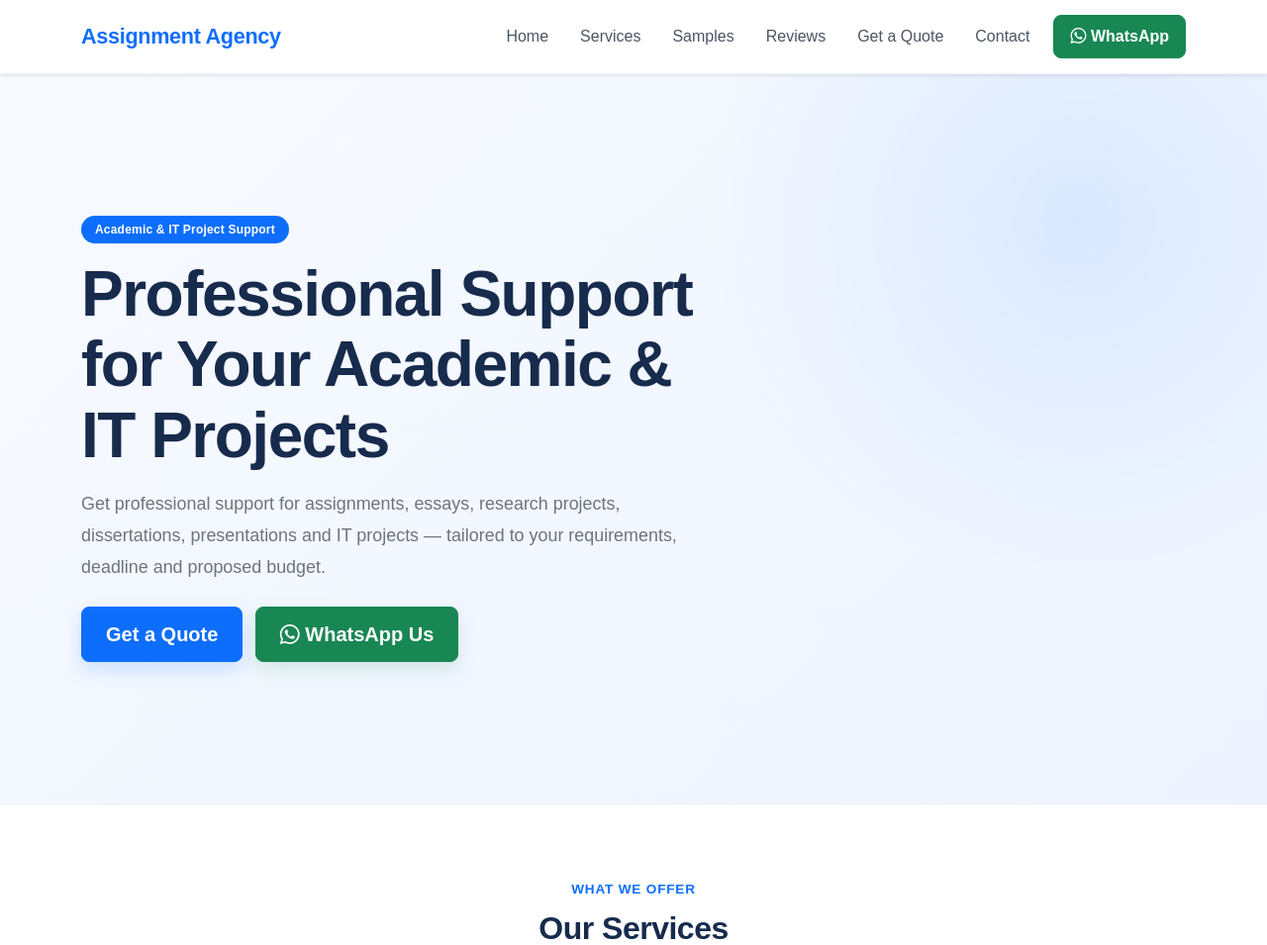
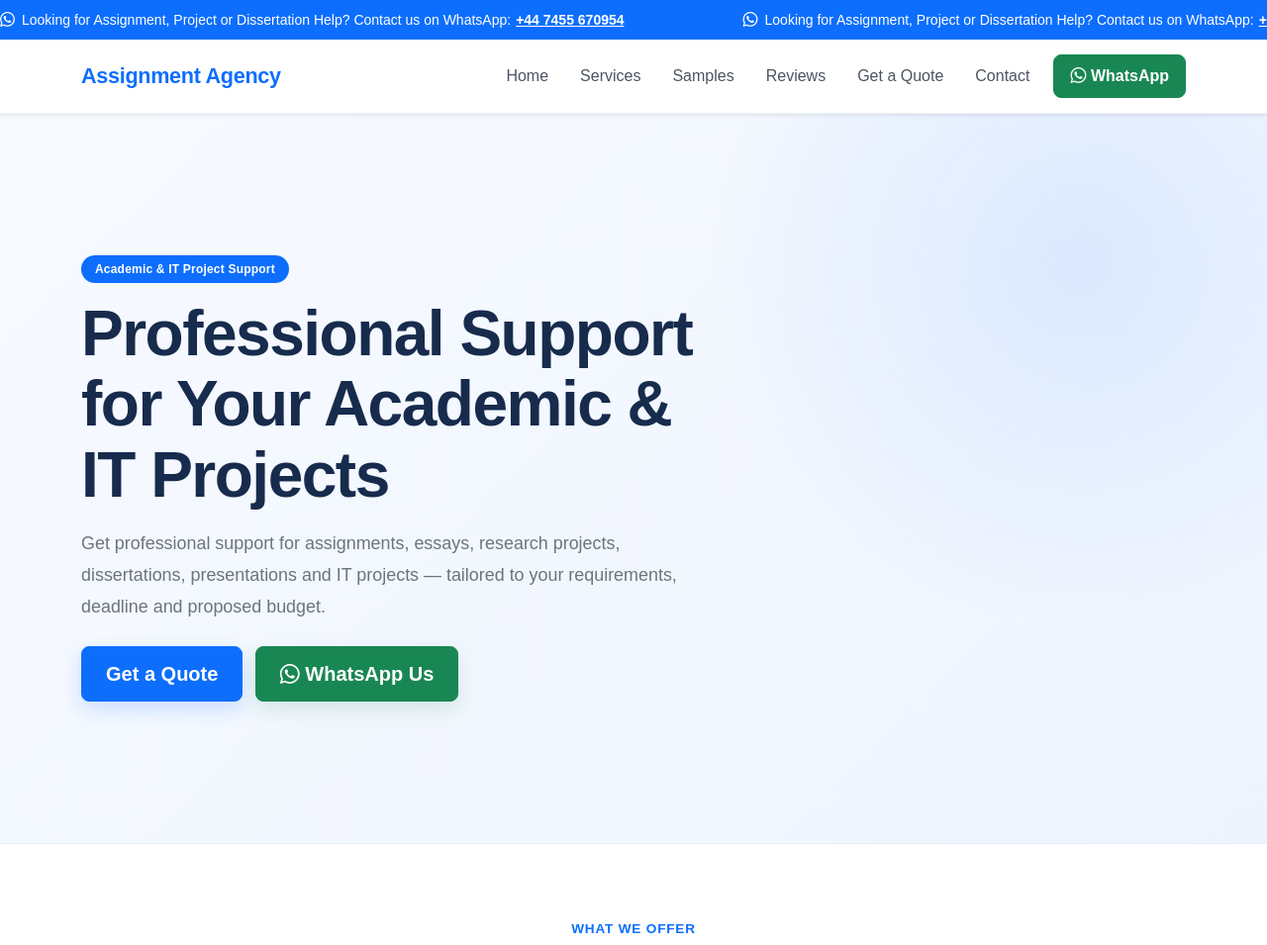
Before and after one commit to imran-codes-design/Assignment_Agency, a Django app: page / in a window 1280 px wide. Shown: the top 955 px of the page at 99% size. Run offline with Django 5.2, Linux system fonts and the light colour scheme; data that the repository does not hold is empty.

Commit message:
Update base template

```diff
--- a/core/templates/core/base.html
+++ b/core/templates/core/base.html
@@ -14,12 +14,10 @@
     <link href="https://cdn.jsdelivr.net/npm/bootstrap@5.3.3/dist/css/bootstrap.min.css" rel="stylesheet">
 
     <!-- Bootstrap Icons -->
-<link rel="stylesheet"
-    href="https://cdn.jsdelivr.net/npm/bootstrap-icons@1.11.3/font/bootstrap-icons.min.css">
+    <link rel="stylesheet" href="https://cdn.jsdelivr.net/npm/bootstrap-icons@1.11.3/font/bootstrap-icons.min.css">
 
     <!-- Custom CSS -->
     <style>
-
         /* ================= GENERAL ================= */
 
         body {
@@ -69,26 +67,26 @@
 
         /* ================= HERO ================= */
 
-    main > section:first-child {
+        main>section:first-child {
             background:
                 radial-gradient(circle at 85% 20%, rgba(13, 110, 253, 0.10), transparent 30%),
                 linear-gradient(135deg, #f7faff 0%, #eef4ff 100%) !important;
             border-bottom: 1px solid #e8eef8;
         }
 
-    main > section:first-child .container {
+        main>section:first-child .container {
             padding-top: 95px !important;
             padding-bottom: 95px !important;
         }
 
-    main > section:first-child .badge {
+        main>section:first-child .badge {
             padding: 8px 14px;
             border-radius: 50px;
             font-weight: 600;
             letter-spacing: 0.2px;
         }
 
-    main > section:first-child h1 {
+        main>section:first-child h1 {
             color: #172b4d !important;
             font-size: clamp(2.4rem, 5vw, 4rem);
             line-height: 1.12;
@@ -96,23 +94,23 @@
             max-width: 800px;
         }
 
-    main > section:first-child p {
+        main>section:first-child p {
             max-width: 720px;
             line-height: 1.8;
             font-size: 1.12rem;
         }
 
-    main > section:first-child .btn {
+        main>section:first-child .btn {
             border-radius: 8px;
             font-weight: 600;
             padding: 12px 24px;
         }
 
-    main > section:first-child .btn-primary {
+        main>section:first-child .btn-primary {
             box-shadow: 0 8px 20px rgba(13, 110, 253, 0.18);
         }
 
-    main > section:first-child .btn-success {
+        main>section:first-child .btn-success {
             box-shadow: 0 8px 20px rgba(25, 135, 84, 0.15);
         }
 
@@ -290,21 +288,21 @@
 
         @media (max-width: 768px) {
 
-        main > section:first-child .container {
+            main>section:first-child .container {
                 padding-top: 70px !important;
                 padding-bottom: 70px !important;
             }
 
-        main > section:first-child h1 {
+            main>section:first-child h1 {
                 font-size: 2.35rem;
                 letter-spacing: -0.8px;
             }
 
-        main > section:first-child p {
+            main>section:first-child p {
                 font-size: 1rem;
             }
 
-        main > section:first-child .btn {
+            main>section:first-child .btn {
                 width: 100%;
                 margin: 5px 0 !important;
             }
@@ -316,13 +314,114 @@
 
         }
 
+        /* ================= ANNOUNCEMENT BAR ================= */
 
+        .announcement-bar {
+            width: 100%;
+            overflow: hidden;
+            background: #0d6efd;
+            color: #ffffff;
+            height: 40px;
+            display: flex;
+            align-items: center;
+            white-space: nowrap;
+        }
+
+        .announcement-track {
+            display: flex;
+            width: max-content;
+            animation: announcementScroll 24s linear infinite;
+        }
+
+        .announcement-track span {
+            display: flex;
+            align-items: center;
+            padding-right: 120px;
+            font-size: 14px;
+            font-weight: 500;
+        }
+
+        .announcement-track i {
+            margin-right: 7px;
+            font-size: 15px;
+        }
+
+        .announcement-track a {
+            color: #ffffff;
+            font-weight: 700;
+            text-decoration: underline;
+            margin-left: 5px;
+        }
+
+        .announcement-track a:hover {
+            color: #e7f1ff;
+        }
+
+        /* Pause when mouse is over the bar */
+
+        .announcement-bar:hover .announcement-track {
+            animation-play-state: paused;
+        }
+
+        @keyframes announcementScroll {
+
+            from {
+                transform: translateX(0);
+            }
+
+            to {
+                transform: translateX(-50%);
+            }
+
+        }
+
+        /* Mobile */
+
+        @media (max-width: 768px) {
+
+            .announcement-bar {
+                height: 38px;
+            }
+
+            .announcement-track span {
+                font-size: 13px;
+                padding-right: 80px;
+            }
+
+        }
     </style>
 
 
 </head>
 
 <body>
+    <!-- ================= TOP ANNOUNCEMENT BAR ================= -->
+
+    <div class="announcement-bar">
+
+        <div class="announcement-track">
+
+            <span>
+                <i class="bi bi-whatsapp"></i>
+                Looking for Assignment, Project or Dissertation Help?
+                Contact us on WhatsApp:
+                <a href="https://wa.me/447455670954" target="_blank">
+                    +44 7455 670954
+                </a>
+            </span>
+
+            <span>
+                <i class="bi bi-whatsapp"></i>
+                Looking for Assignment, Project or Dissertation Help?
+                Contact us on WhatsApp:
+                <a href="https://wa.me/447455670954" target="_blank">
+                    +44 7455 670954
+                </a>
+            </span>
+
+        </div>
+
+    </div>
 
     <!-- ================= NAVBAR ================= -->
 
@@ -336,13 +435,8 @@
             </a>
 
             <!-- Mobile Menu Button -->
-        <button class="navbar-toggler"
-                type="button"
-                data-bs-toggle="collapse"
-                data-bs-target="#mainNavbar"
-                aria-controls="mainNavbar"
-                aria-expanded="false"
-                aria-label="Toggle navigation">
+            <button class="navbar-toggler" type="button" data-bs-toggle="collapse" data-bs-target="#mainNavbar"
+                aria-controls="mainNavbar" aria-expanded="false" aria-label="Toggle navigation">
 
                 <span class="navbar-toggler-icon"></span>
 
@@ -391,9 +485,7 @@
 
                     <li class="nav-item ms-lg-2 mt-2 mt-lg-0">
 
-                    <a href="https://wa.me/447455670954"
-                       target="_blank"
-                       class="btn btn-success px-3">
+                        <a href="https://wa.me/447455670954" target="_blank" class="btn btn-success px-3">
 
                             <i class="bi bi-whatsapp"></i>
                             WhatsApp
@@ -441,9 +533,7 @@
                         support tailored to your requirements.
                     </p>
 
-                <a href="https://wa.me/447455670954"
-                   target="_blank"
-                   class="btn btn-success mt-2">
+                    <a href="https://wa.me/447455670954" target="_blank" class="btn btn-success mt-2">
 
                         <i class="bi bi-whatsapp"></i>
                         Contact on WhatsApp
```
Lines whose indentation alone changed are shown as unchanged.
